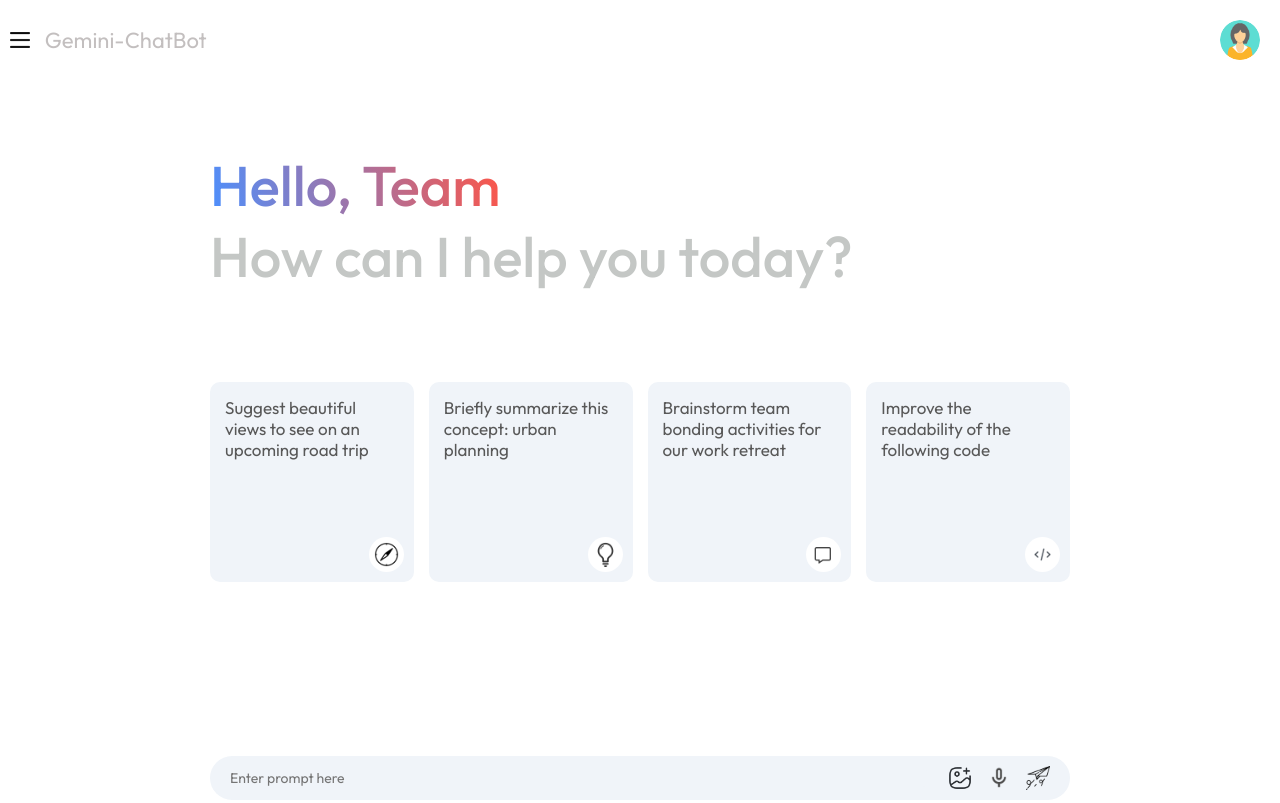
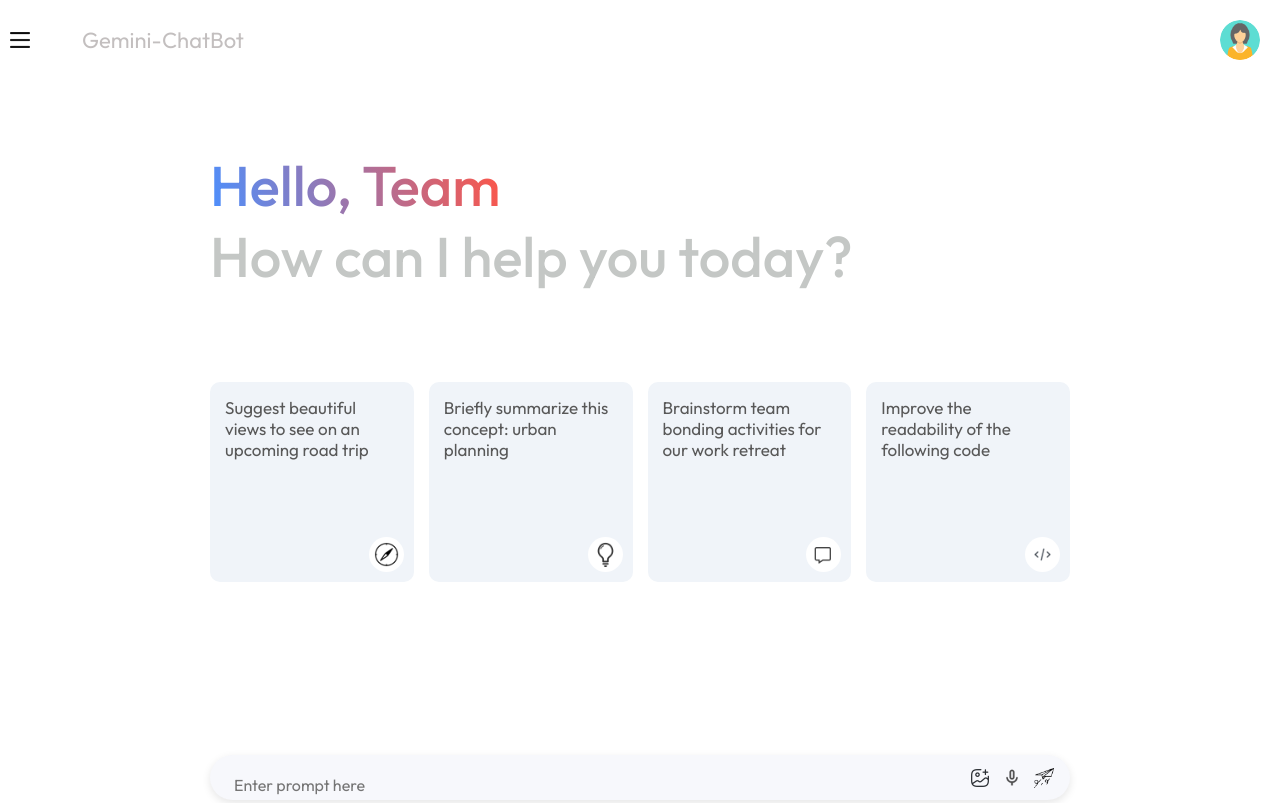
Before and after one commit to Balarhythamica18/Gemini, a React (Vite) app: page / in a window 1280 px wide. Built offline with nearby package versions, Linux system fonts and the light colour scheme.

Commit message:
second commit

```diff
--- a/src/components/Main/Main.css
+++ b/src/components/Main/Main.css
@@ -62,7 +62,7 @@
 .Gemini{
     color:#c3bfbf;
     position:relative;
-    left:2%;
+    left:5%;
 
 
 }
@@ -77,42 +77,46 @@
     padding:0px 20px;
     margin:auto;
 }
-textarea{
- border:none;
- outline:0;
- border-radius: 5px;
- background-color: #f0f4f9;
- width:100%;
- font-size: 14px;
-
-}
-.search-box{
-    display:flex;
+.search-box {
+    display: flex;
     align-items: center;
     justify-content: space-between;
-    gap:20px;
-    background-color: #f0f4f9;
-    padding:10px 20px;
-    border-radius: 50px;
-}
-.search-box img{
-    width:24px;
-    cursor:pointer;
+    gap: 12px;
+    background-color: #f7f8fc; /* Match ChatGPT style */
+    padding: 12px 16px;
+    border-radius: 25px; /* Fully rounded corners */
+    box-shadow: 0px 3px 8px rgba(0, 0, 0, 0.1); /* Subtle shadow */
+  }
 
-}
-.search-box input{
-    flex:1;
-    background:transparent;
-    border:none;
-    outline:none;
-    padding:8px;
-    font-size:18px;
-}
-.search-box div{
-    display:flex;
+  .search-box img {
+    width: 20px;
+    cursor: pointer;
+  }
+
+  .search-box input,
+  .search-box textarea {
+    flex: 1;
+    background: transparent;
+    border: none;
+    outline: none;
+    padding: 8px;
+    font-size: 16px; /* Same font size */
+    font-family: inherit; /* Use consistent font */
+    resize: none; /* Prevent textarea resizing */
+
+  }
+  textarea{
+    margin-bottom:-15px;
+  }
+
+  /* Keep icons aligned in the search box */
+  .search-box div {
+    display: flex;
     align-items: center;
-    gap:15px;
-}
+    gap: 12px;
+  }
+
+
 .main .bottom-info{
     font-size: 13px;
     margin:15px auto;
--- a/src/components/Sidebar/Sidebar.css
+++ b/src/components/Sidebar/Sidebar.css
@@ -275,10 +275,16 @@ i{color: #e67e22
   border-radius: 10px;
 }
 
+
+
+
 .save {
   background-color: #007bff;
   color: white;
   border: 1px solid #007bff;
+  position:relative;
+
+  top:15px;
 }
 
 .save:hover {
@@ -287,16 +293,6 @@ i{color: #e67e22
   border: 1px solid #6c9ccf;
 }
 
-.cancel {
-  background-color: red;
-  color: white;
-  border: 1px solid red;
-}
-
-.cancel:hover {
-  background-color: rgb(194, 65, 65);
-  border: 1px solid rgb(194, 65, 65);
-}
 
 /* Sidebar Bottom Item Styling */
 .sidebar .bottom {
--- a/src/components/Sidebar/Sidebar.jsx
+++ b/src/components/Sidebar/Sidebar.jsx
@@ -190,12 +190,7 @@ const Sidebar = () => {
                 <button className="save" onClick={saveEdit}>
                   Save
                 </button>
-                <button
-                  className="cancel"
-                  onClick={() => setEditingPromptIndex(null)}
-                >
-                  Cancel
-                </button>
+
               </div>
             </div>
           </div>
```
